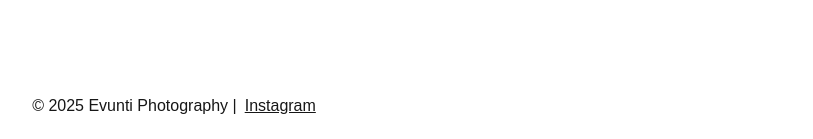
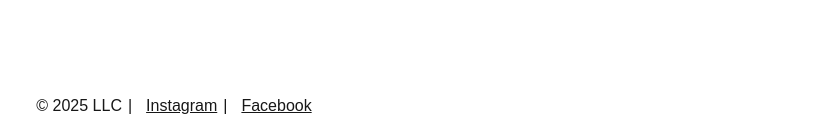
Before and after one commit to evunti/llc-app, a Next.js app: page / in a window 1280 px wide. Shown: the part 730-869 px from the top of the page, without its empty margins (466-1279 px from the left). Built offline with nearby package versions, Linux system fonts and the light colour scheme.

Commit message:
added styling to footer - fixed gap

```diff
--- a/app/layout.tsx
+++ b/app/layout.tsx
@@ -7,7 +7,7 @@ export default function RootLayout({
 }>) {
   return (
     <html lang="en">
-      <body className="relative min-h-screen flex flex-col">
+      <body className="relative min-h-screen flex flex-col space-between">
         <nav className="absolute top-0 right-0 mt-6 mr-8 flex gap-6 items-end">
           <div>About</div>
           <div>Gallery</div>
@@ -15,8 +15,8 @@ export default function RootLayout({
         </nav>
         <div className="flex-1">{children}</div>
       </body>
-      <footer className="w-full flex justify-center items-center py-6 text-center">
-        &copy; {new Date().getFullYear()} Evunti Photography |
+      <footer className="w-full flex justify-center items-center py-6 text-center gap-1.5">
+        &copy; {new Date().getFullYear()} LLC <p>|</p>
         <a
           href="https://instagram.com/zhenya.untilova"
           target="_blank"
@@ -24,6 +24,15 @@ export default function RootLayout({
           className="ml-2 underline"
         >
           Instagram
+        </a>{" "}
+        <p>|</p>
+        <a
+          href="https://instagram.com/zhenya.untilova"
+          target="_blank"
+          rel="noopener noreferrer"
+          className="ml-2 underline"
+        >
+          Facebook
         </a>
       </footer>
     </html>
```
